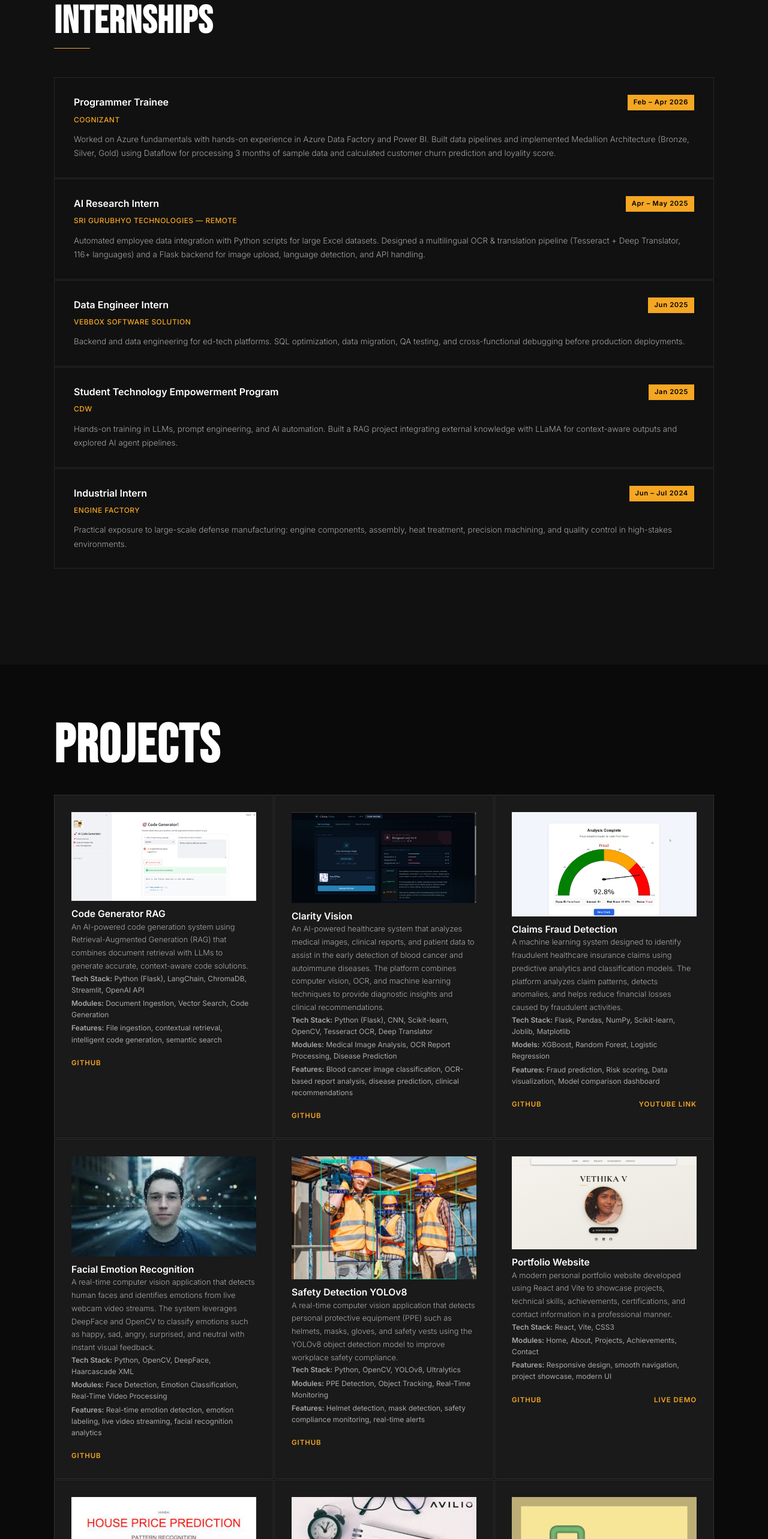
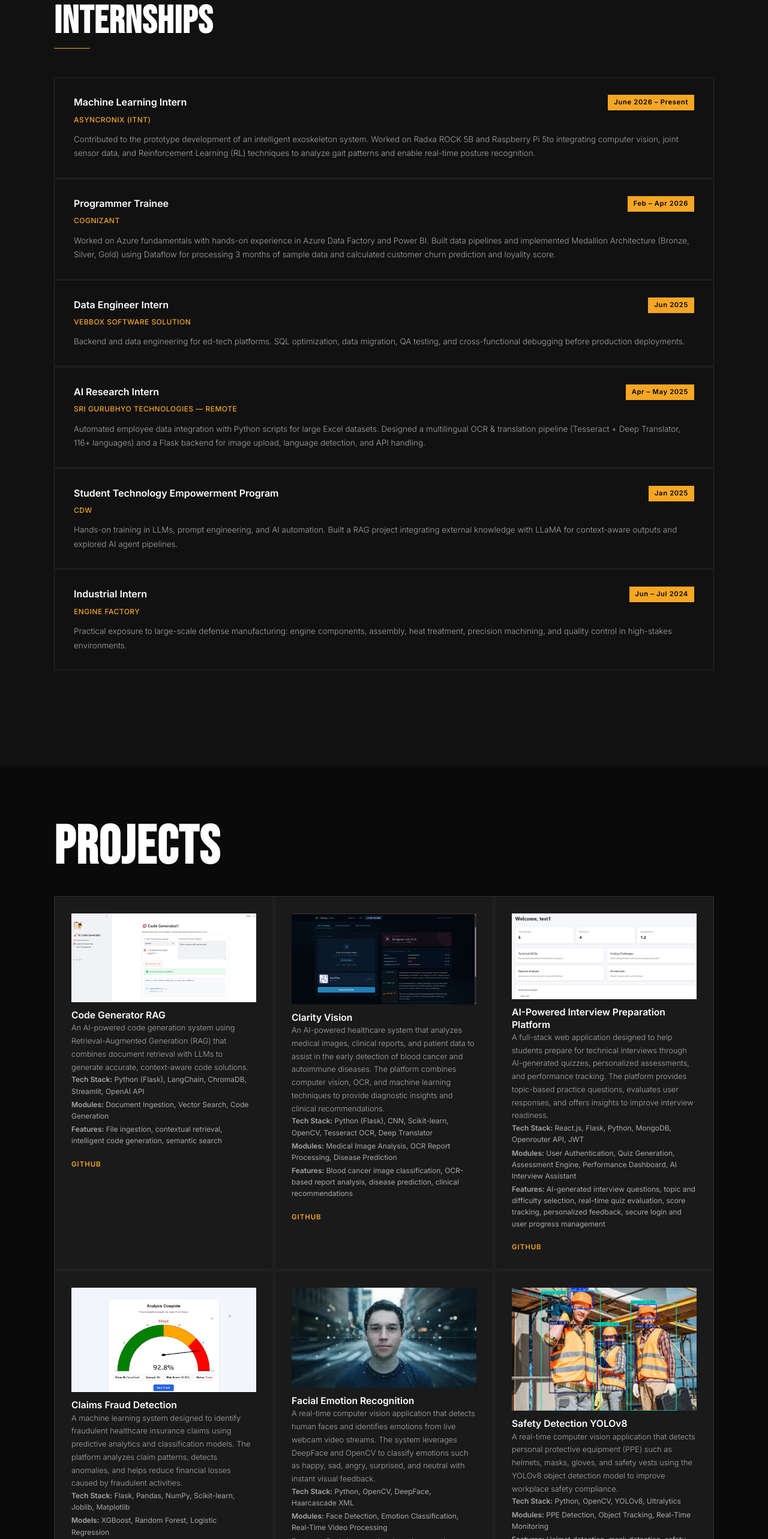
Before and after one commit to VethikaV/B-Y_Portfolio, a React (Vite) app in the folder portfolio/: page / in a window 1280 px wide. Shown: the part 2220-4786 px from the top of the page at 60% size. Built offline with nearby package versions, Linux system fonts and the light colour scheme; a web font is replaced by a local one.

Commit message:
added project and internship

```diff
--- a/portfolio/src/components/about.jsx
+++ b/portfolio/src/components/about.jsx
@@ -90,6 +90,20 @@ function About() {
           </div>
           <div className="internship-list">
 
+
+            <div className="internship-item">
+            <div className="internship-item-head">
+           <div className="internship-item-role">Machine Learning Intern</div>
+                <span className="internship-item-date">June 2026 – Present</span>
+            </div>
+                  <div className="internship-item-org">Asyncronix (ITNT)</div>
+                       <p>
+                         Contributed to the prototype development of an intelligent exoskeleton system. Worked on Radxa ROCK 5B and
+                         Raspberry Pi 5to integrating computer vision, joint sensor data, and Reinforcement Learning (RL) techniques
+                         to analyze gait patterns and enable real-time posture recognition.
+                        </p>
+                  </div>
+
            <div className="internship-item">
           <div className="internship-item-head">
               <div className="internship-item-role">Programmer Trainee</div>
@@ -98,6 +112,15 @@ function About() {
            <div className="internship-item-org">Cognizant </div>
              <p>Worked on Azure fundamentals with hands-on experience in Azure Data Factory and Power BI. Built data pipelines and implemented Medallion Architecture (Bronze, Silver, Gold) using Dataflow for processing 3 months of sample data and calculated customer churn prediction and loyality score.</p>
           </div>
+
+           <div className="internship-item">
+              <div className="internship-item-head">
+                <div className="internship-item-role">Data Engineer Intern</div>
+                <span className="internship-item-date">Jun 2025</span>
+              </div>
+              <div className="internship-item-org">Vebbox Software Solution</div>
+              <p>Backend and data engineering for ed-tech platforms. SQL optimization, data migration, QA testing, and cross-functional debugging before production deployments.</p>
+            </div>
 
 
             <div className="internship-item">
@@ -109,14 +132,6 @@ function About() {
               <p>Automated employee data integration with Python scripts for large Excel datasets. Designed a multilingual OCR &amp; translation pipeline (Tesseract + Deep Translator, 116+ languages) and a Flask backend for image upload, language detection, and API handling.</p>
             </div>
 
-             <div className="internship-item">
-              <div className="internship-item-head">
-                <div className="internship-item-role">Data Engineer Intern</div>
-                <span className="internship-item-date">Jun 2025</span>
-              </div>
-              <div className="internship-item-org">Vebbox Software Solution</div>
-              <p>Backend and data engineering for ed-tech platforms. SQL optimization, data migration, QA testing, and cross-functional debugging before production deployments.</p>
-            </div>
 
             <div className="internship-item">
               <div className="internship-item-head">
--- a/portfolio/src/components/project.jsx
+++ b/portfolio/src/components/project.jsx
@@ -12,6 +12,7 @@ import snakeGameImg from "../assets/snake_game.png";
 import solarSystemImg from "../assets/Solar_System.jpeg";
 import todoListImg from "../assets/to_do_list.jpg";
 import typingSpeedImg from "../assets/type_writing_speed_test.jpg";
+import interviewprep from "../assets/Interview_preparation_platform.jpeg";
 
 
 const Project = () => {
@@ -117,6 +118,50 @@ const Project = () => {
   </div>
 </div>
 
+{/* AI Powered interive prepartion */}
+<div className="project__card">
+ <img src={interviewprep} alt="Interview Preparation Platform" />
+
+<div className="project__content">
+  <h3>AI-Powered Interview Preparation Platform</h3>
+
+  <p>
+    A full-stack web application designed to help students prepare for technical
+    interviews through AI-generated quizzes, personalized assessments, and
+    performance tracking. The platform provides topic-based practice questions,
+    evaluates user responses, and offers insights to improve interview readiness.
+  </p>
+
+  <ul>
+    <li>
+      <b>Tech Stack:</b> React.js, Flask, Python, MongoDB, Openrouter API, JWT
+    </li>
+
+    <li>
+      <b>Modules:</b> User Authentication, Quiz Generation, Assessment Engine,
+      Performance Dashboard, AI Interview Assistant
+    </li>
+
+    <li>
+      <b>Features:</b> AI-generated interview questions, topic and difficulty
+      selection, real-time quiz evaluation, score tracking, personalized
+      feedback, secure login and user progress management
+    </li>
+  </ul>
+
+  <div className="project__buttons">
+  <a
+    href="https://github.com/VethikaV/Interview_preparation_platform.git"
+    target="_blank"
+    rel="noopener noreferrer"
+    className="project__link"
+  >
+    GitHub
+  </a>
+</div>
+</div>
+</div>
+
          {/* Claims Fraud Detection */}
 <div className="project__card">
  <img src={claimsFraud} alt="Claims Fraud Detection" />
@@ -216,6 +261,8 @@ const Project = () => {
     </div>
   </div>
 </div>
+
+
 <div className="project__card">
   <img
     src={safetyDetectionImg}
```
Also changed, not shown: portfolio/src/assets/Interview_preparation_platform.jpeg (added), 1 other file (tests, documents, lock files or other folders).
